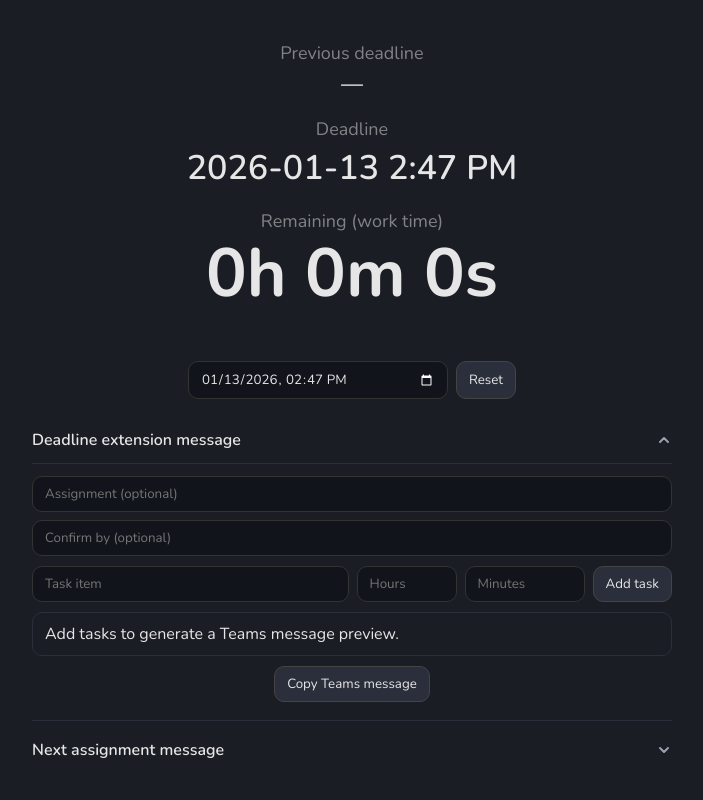
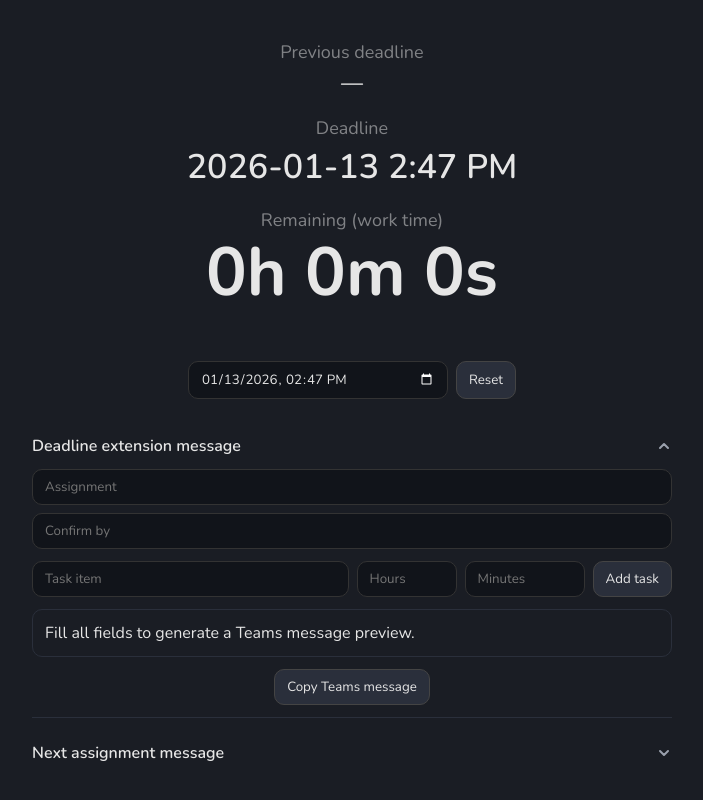
Before and after one commit to weiying-chen/work, a React (Vite) app: page / in a window 1280 px wide. Both pictures are taken after a click on the button "Deadline extension message". Shown: the top 800 px of the page, without its empty margins (288-991 px from the left). Built offline with nearby package versions, Linux system fonts and the light colour scheme.

Commit message:
Simplify status fields

```diff
--- a/src/App.tsx
+++ b/src/App.tsx
@@ -32,7 +32,6 @@ const LS_MESSAGE_ASSIGNMENT_KEY = 'aliveline:message-assignment'
 const LS_MESSAGE_ASSIGNEE_KEY = 'aliveline:message-assignee'
 const LS_STATUS_COMPLETED_ASSIGNMENT_KEY = 'aliveline:status-completed-assignment'
 const LS_STATUS_NEXT_ASSIGNMENT_KEY = 'aliveline:status-next-assignment'
-const LS_STATUS_NEXT_COUNT_KEY = 'aliveline:status-next-count'
 const LS_STATUS_ASSIGNEE_KEY = 'aliveline:status-assignee'
 const LS_STATUS_START_KEY = 'aliveline:status-start-iso'
 const LS_PANEL_TASKS_OPEN_KEY = 'aliveline:panel-tasks-open'
@@ -108,9 +107,6 @@ export default function App() {
   )
   const [statusNextAssignment, setStatusNextAssignment] = useState(
     () => localStorage.getItem(LS_STATUS_NEXT_ASSIGNMENT_KEY) ?? ''
-  )
-  const [statusNextCount, setStatusNextCount] = useState(
-    () => localStorage.getItem(LS_STATUS_NEXT_COUNT_KEY) ?? ''
   )
   const [statusAssignee, setStatusAssignee] = useState(
     () => localStorage.getItem(LS_STATUS_ASSIGNEE_KEY) ?? ''
@@ -270,10 +266,6 @@ export default function App() {
   }, [statusNextAssignment])
 
   useEffect(() => {
-    localStorage.setItem(LS_STATUS_NEXT_COUNT_KEY, statusNextCount)
-  }, [statusNextCount])
-
-  useEffect(() => {
     localStorage.setItem(LS_STATUS_ASSIGNEE_KEY, statusAssignee)
   }, [statusAssignee])
 
@@ -319,6 +311,9 @@ export default function App() {
 
   const teamsMessage = useMemo(() => {
     if (!previousDeadline) return ''
+    if (!messageAssignment.trim()) return ''
+    if (!messageAssignee.trim()) return ''
+    if (tasks.length === 0) return ''
     return formatTeamsMessage({
       previous: previousDeadline,
       next: deadline,
@@ -334,12 +329,12 @@ export default function App() {
 
   const statusMessage = useMemo(() => {
     if (!statusStartAt) return ''
-    const parsedCount = statusNextCount.trim() ? Number(statusNextCount) : undefined
-    const count = Number.isFinite(parsedCount) ? parsedCount : undefined
+    if (!statusCompletedAssignment.trim()) return ''
+    if (!statusNextAssignment.trim()) return ''
+    if (!statusAssignee.trim()) return ''
     return formatStatusMessage({
       completedAssignment: statusCompletedAssignment,
       nextAssignment: statusNextAssignment,
-      nextTaskCount: count,
       assignee: statusAssignee,
       start: statusStartAt,
       deadline,
@@ -348,7 +343,6 @@ export default function App() {
     deadline,
     statusAssignee,
     statusCompletedAssignment,
-    statusNextCount,
     statusNextAssignment,
     statusStartAt,
   ])
@@ -476,14 +470,14 @@ export default function App() {
                 type="text"
                 value={messageAssignment}
                 onChange={(e) => setMessageAssignment(e.target.value)}
-                placeholder="Assignment (optional)"
+                placeholder="Assignment"
                 aria-label="Assignment name"
               />
               <input
                 type="text"
                 value={messageAssignee}
                 onChange={(e) => setMessageAssignee(e.target.value)}
-                placeholder="Confirm by (optional)"
+                placeholder="Confirm by"
                 aria-label="Confirm by"
               />
             </div>
@@ -535,11 +529,11 @@ export default function App() {
             )}
 
             <div className="messagePreview" aria-label="Teams message preview">
-              {teamsMessage || 'Add tasks to generate a Teams message preview.'}
+              {teamsMessage || 'Fill all fields to generate a Teams message preview.'}
             </div>
 
             <div className="messageActions">
-              <button onClick={onCopyTeamsMessage} disabled={!previousDeadline}>
+              <button onClick={onCopyTeamsMessage} disabled={!teamsMessage}>
                 Copy Teams message
               </button>
               {copyStatus === 'copied' && <span className="copyStatus">Copied.</span>}
@@ -577,7 +571,7 @@ export default function App() {
                 type="text"
                 value={statusCompletedAssignment}
                 onChange={(e) => setStatusCompletedAssignment(e.target.value)}
-                placeholder="Completed assignment (short)"
+                placeholder="Completed assignment"
                 aria-label="Completed assignment"
               />
               <input
@@ -588,19 +582,12 @@ export default function App() {
                 aria-label="Next assignment"
               />
               <input
-                type="number"
-                min="0"
-                value={statusNextCount}
-                onChange={(e) => setStatusNextCount(e.target.value)}
-                placeholder="File count (optional)"
-                aria-label="Next assignment file count"
-              />
-              <input
                 type="text"
                 value={statusAssignee}
                 onChange={(e) => setStatusAssignee(e.target.value)}
                 placeholder="Confirm by"
                 aria-label="Status confirm by"
+                className="statusConfirmBy"
               />
               <input
                 type="datetime-local"
@@ -612,7 +599,7 @@ export default function App() {
             </div>
 
             <div className="messagePreview" aria-label="Status message preview">
-              {statusMessage || 'Fill fields to generate a status message.'}
+              {statusMessage || 'Fill all fields to generate a status message.'}
             </div>
 
             <div className="messageActions">
--- a/src/index.css
+++ b/src/index.css
@@ -86,10 +86,10 @@ body {
 /* Controls */
 .controls {
   display: flex;
-  gap: 8px;
+  gap: var(--space-2);
   flex-wrap: wrap;
   justify-content: center;
-  margin-bottom: 12px;
+  margin-bottom: var(--space-3);
 }
 
 button {
@@ -117,27 +117,28 @@ input {
 }
 
 .message {
-  padding: 6px 0;
+  padding: var(--space-3) 0;
   max-width: 640px;
   width: 100%;
   margin: 0 auto;
   text-align: left;
+  border-bottom: 1px solid #2a2f3b;
 }
 
-.message + .message {
-  border-top: 1px solid #2a2f3b;
+.message:last-of-type {
+  border-bottom: 0;
 }
 
 .messageHeader {
   display: flex;
   align-items: center;
   justify-content: space-between;
-  gap: 10px;
+  gap: var(--space-2);
   width: 100%;
   background: transparent;
   border: 0;
   color: inherit;
-  padding: 12px 0;
+  padding: var(--space-3) 0;
   text-align: left;
   font-size: 16px;
   font-weight: 600;
@@ -158,7 +159,7 @@ input {
 .messageTitle {
   display: inline-flex;
   align-items: center;
-  gap: 10px;
+  gap: var(--space-2);
 }
 
 .messageHeader::after {
@@ -189,12 +190,9 @@ input {
 .messagePanelInner {
   overflow: hidden;
   border-top: 0;
-  padding-top: 0;
 }
 
 .messagePanel[data-state='open'] .messagePanelInner {
-  border-top: 1px solid #2a2f3b;
-  padding-top: 12px;
 }
 
 @media (prefers-reduced-motion: reduce) {
@@ -211,19 +209,19 @@ input {
 }
 
 .messageBody {
-  padding: 0 0 12px;
+  padding: 0;
 }
 
 .messageFields {
   display: grid;
-  gap: 8px;
-  margin: 0 0 10px;
+  gap: var(--space-2);
+  margin: 0 0 var(--space-3);
 }
 
 .statusFields {
   display: grid;
-  gap: 8px;
-  margin: 0 0 10px;
+  gap: var(--space-2);
+  margin: 0 0 var(--space-3);
   grid-template-columns: repeat(2, minmax(0, 1fr));
 }
 
@@ -231,44 +229,48 @@ input {
   grid-column: 1 / -1;
 }
 
+.statusFields .statusConfirmBy {
+  grid-column: 1 / -1;
+}
+
 .taskFields {
   display: grid;
-  gap: 8px;
-  margin: 0 0 10px;
+  gap: var(--space-2);
+  margin: 0 0 var(--space-3);
   grid-template-columns: 1fr 100px 120px auto;
 }
 
 .taskList {
-  margin: 0 0 10px;
+  margin: 0 0 var(--space-3);
   display: grid;
-  gap: 6px;
+  gap: var(--space-2);
   text-align: left;
 }
 
 .taskRow {
   display: grid;
   grid-template-columns: 1fr auto auto;
-  gap: 8px;
+  gap: var(--space-2);
   align-items: center;
   border: 1px solid #2a2f3b;
   border-radius: 10px;
-  padding: 6px 10px;
+  padding: var(--space-2) 10px;
   text-align: left;
 }
 
 .messagePreview {
   width: 100%;
-  margin: 0 0 10px;
+  margin: 0 0 var(--space-3);
   border: 1px solid #2a2f3b;
   border-radius: 10px;
-  padding: 10px 12px;
+  padding: var(--space-3);
   text-align: left;
   white-space: pre-wrap;
 }
 
 .messageActions {
   display: flex;
-  gap: 8px;
+  gap: var(--space-2);
   justify-content: center;
   align-items: center;
 }
@@ -304,4 +306,7 @@ input {
 /* Native control styling hint */
 :root {
   color-scheme: dark;
+  --space-2: 8px;
+  --space-3: 12px;
+  --space-4: 16px;
 }
--- a/src/utils/statusMessage.ts
+++ b/src/utils/statusMessage.ts
@@ -3,23 +3,14 @@ import { formatTeamsDate } from './deadlineHistory'
 export type StatusMessageOptions = {
   completedAssignment: string
   nextAssignment: string
-  nextTaskCount?: number
   assignee: string
   start: Date
   deadline: Date
 }
 
-function formatNextAssignment(nextAssignment: string, count?: number) {
-  const trimmed = nextAssignment.trim()
-  if (!trimmed) return ''
-
-  const countText = Number.isFinite(count) && (count as number) > 0 ? `${count}集` : ''
-  return `${countText}${trimmed}`
-}
-
 export function formatStatusMessage(options: StatusMessageOptions) {
   const completedAssignment = options.completedAssignment.trim()
-  const nextAssignment = formatNextAssignment(options.nextAssignment, options.nextTaskCount)
+  const nextAssignment = options.nextAssignment.trim()
   const assignee = options.assignee.trim()
 
   if (!completedAssignment || !nextAssignment || !assignee) return ''
```
Also changed, not shown: 1 other file (tests, documents, lock files or other folders).
